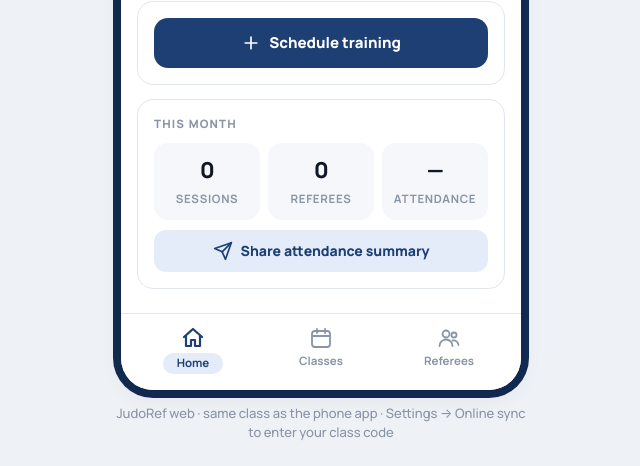
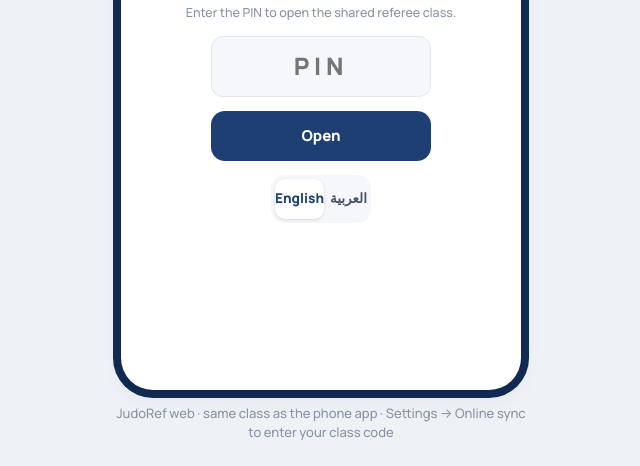
Before and after one commit to dragonemprorx90/judoref-web, a plain HTML site: page index.html in a window 1280 px wide. Shown: the part 334-800 px from the top of the page, without its empty margins (319-959 px from the left). Drawn offline with Linux system fonts and the light colour scheme.

Commit message:
JudoRef web v2.3: PIN gate, auto sync

```diff
--- a/index.html
+++ b/index.html
@@ -192,7 +192,7 @@
  autosave:"Changes are saved automatically.",about:"Everything stays on this phone. You send every message yourself from WhatsApp.",
  confirmCancel:"Cancel this training?",confirmDel:"Delete this training? This cannot be undone.",confirmRemove:n=>`Remove ${n} from the list?`,
  sendNow:"Send this to the group now?",yesSend:"Yes, send",notNow:"Not now",saved:"Saved",restored:"Training restored",
- copied:"Copied",copyMsg:"Copy text instead",online:"Online sync",onlineOn:n=>`Connected — class "${n}"`,lastSync:w=>`Last sync: ${w}`,neverSync:"Last sync: never",classCode:"Class code",syncNow:"Sync now",shareCode:"Share class code",leave:"Leave class (keep data here)",leaveConfirm:"Stop syncing? The data stays in this browser.",left:"Left the class.",onlineHint:"Enter the class code from the phone app to see and edit the same class. Or create a new shared class here.",createClass:"Create shared class",joinClass:"Join with a code",className:"Class name",joinWarn:"Joining replaces the classes, referees and attendance in this browser with the shared class data.",created:"Shared class created.",joined:"Joined. Data downloaded.",syncing:"Syncing…",synced:"Synced",badCode:"Code not found. Check the 6 characters.",offline:"No internet — will sync later.",syncErr:m=>`Sync error: ${m}`,shareText:(n,c,u)=>`JudoRef class "${n}"\nClass code: ${c}\n\nOpen ${u} and enter the code (Android: install JudoRef, Settings → Join with a code).`,aboutWeb:"Data is kept in this browser and in the shared class. Messages are sent by you from WhatsApp.",waSim:"",waPick:"Choose a chat",waGroup:"Judo Referees 🥋",waSend:"Send ➤",waBack:"Back to JudoRef",
+ pinHint:"Enter the PIN to open the shared referee class.",pinEnter:"Open",copied:"Copied",copyMsg:"Copy text instead",online:"Online sync",onlineOn:n=>`Connected — class "${n}"`,lastSync:w=>`Last sync: ${w}`,neverSync:"Last sync: never",classCode:"Class code",syncNow:"Sync now",shareCode:"Share link + PIN",leave:"Sign out of this browser",leaveConfirm:"Sign out? The data is removed from this browser (it stays in the shared database).",left:"Left the class.",onlineHint:"Everything syncs automatically with the phone app. Works offline; changes are sent when there is internet.",createClass:"Create shared class",joinClass:"Join with a code",className:"Class name",joinWarn:"Joining replaces the classes, referees and attendance in this browser with the shared class data.",created:"Shared class created.",joined:"Joined. Data downloaded.",syncing:"Syncing…",synced:"Synced",badCode:"Wrong PIN.",offline:"No internet — will sync later.",syncErr:m=>`Sync error: ${m}`,shareText:(n,c,u)=>`JudoRef\nOpen ${u} and enter the PIN: ${c}`,aboutWeb:"Data is kept in this browser and in the shared class. Messages are sent by you from WhatsApp.",waSim:"",waPick:"Choose a chat",waGroup:"Judo Referees 🥋",waSend:"Send ➤",waBack:"Back to JudoRef",
  removeWhich:"Remove which entry?",trainingRestoredMsg:"Training restored (no longer cancelled)"},
 ar:{home:"الرئيسية",classes:"التمارين",referees:"الحكام",settings:"الإعدادات",next:"التمرين القادم",none:"لا يوجد تمرين مجدول",
  schedule:"جدولة تمرين",sendRem:"إرسال تذكير",takeAtt:"تسجيل الحضور",editAtt:"تعديل الحضور",today:"اليوم",
@@ -222,7 +222,7 @@
  autosave:"تُحفظ التغييرات تلقائيًا.",about:"كل البيانات على هذا الهاتف فقط. أنت من يرسل كل رسالة من واتساب.",
  confirmCancel:"إلغاء هذا التمرين؟",confirmDel:"حذف هذا التمرين؟ لا يمكن التراجع.",confirmRemove:n=>`إزالة ${n} من القائمة؟`,
  sendNow:"إرسال هذا إلى المجموعة الآن؟",yesSend:"نعم، أرسل",notNow:"ليس الآن",saved:"تم الحفظ",restored:"أُعيد التمرين",
- copied:"تم النسخ",copyMsg:"نسخ النص بدلاً من ذلك",online:"المزامنة عبر الإنترنت",onlineOn:n=>`متصل — الصف "${n}"`,lastSync:w=>`آخر مزامنة: ${w}`,neverSync:"آخر مزامنة: لم تتم بعد",classCode:"رمز الصف",syncNow:"مزامنة الآن",shareCode:"مشاركة رمز الصف",leave:"مغادرة الصف (الاحتفاظ بالبيانات هنا)",leaveConfirm:"إيقاف المزامنة؟ تبقى البيانات في هذا المتصفح.",left:"تمت مغادرة الصف.",onlineHint:"أدخل رمز الصف من تطبيق الهاتف لرؤية نفس الصف وتعديله، أو أنشئ صفاً مشتركاً جديداً هنا.",createClass:"إنشاء صف مشترك",joinClass:"الانضمام برمز",className:"اسم الصف",joinWarn:"الانضمام يستبدل التمارين والحكام والحضور في هذا المتصفح ببيانات الصف المشترك.",created:"تم إنشاء الصف المشترك.",joined:"تم الانضمام وتنزيل البيانات.",syncing:"جارٍ المزامنة…",synced:"تمت المزامنة",badCode:"الرمز غير موجود. تحقق من الأحرف الستة.",offline:"لا يوجد إنترنت — ستتم المزامنة لاحقاً.",syncErr:m=>`خطأ في المزامنة: ${m}`,shareText:(n,c,u)=>`صف JudoRef "${n}"\nرمز الصف: ${c}\n\nافتح ${u} وأدخل الرمز (أندرويد: ثبّت JudoRef ثم الإعدادات ← الانضمام برمز).`,aboutWeb:"تُحفظ البيانات في هذا المتصفح وفي الصف المشترك. أنت من يرسل الرسائل من واتساب.",waSim:"",waPick:"اختر محادثة",waGroup:"حكام الجودو 🥋",waSend:"إرسال ➤",waBack:"العودة إلى JudoRef",
+ pinHint:"أدخل الرمز لفتح صف الحكام المشترك.",pinEnter:"فتح",copied:"تم النسخ",copyMsg:"نسخ النص بدلاً من ذلك",online:"المزامنة عبر الإنترنت",onlineOn:n=>`متصل — الصف "${n}"`,lastSync:w=>`آخر مزامنة: ${w}`,neverSync:"آخر مزامنة: لم تتم بعد",classCode:"رمز الصف",syncNow:"مزامنة الآن",shareCode:"مشاركة الرابط والرمز",leave:"تسجيل الخروج من هذا المتصفح",leaveConfirm:"تسجيل الخروج؟ تُزال البيانات من هذا المتصفح (تبقى في قاعدة البيانات المشتركة).",left:"تمت مغادرة الصف.",onlineHint:"تتم مزامنة كل شيء تلقائياً مع تطبيق الهاتف. يعمل بدون إنترنت وتُرسل التغييرات عند توفره.",createClass:"إنشاء صف مشترك",joinClass:"الانضمام برمز",className:"اسم الصف",joinWarn:"الانضمام يستبدل التمارين والحكام والحضور في هذا المتصفح ببيانات الصف المشترك.",created:"تم إنشاء الصف المشترك.",joined:"تم الانضمام وتنزيل البيانات.",syncing:"جارٍ المزامنة…",synced:"تمت المزامنة",badCode:"الرمز غير صحيح.",offline:"لا يوجد إنترنت — ستتم المزامنة لاحقاً.",syncErr:m=>`خطأ في المزامنة: ${m}`,shareText:(n,c,u)=>`JudoRef\nافتح ${u} وأدخل الرمز: ${c}`,aboutWeb:"تُحفظ البيانات في هذا المتصفح وفي الصف المشترك. أنت من يرسل الرسائل من واتساب.",waSim:"",waPick:"اختر محادثة",waGroup:"حكام الجودو 🥋",waSend:"إرسال ➤",waBack:"العودة إلى JudoRef",
  removeWhich:"أي سجل تريد إزالته؟",trainingRestoredMsg:"أُعيد التمرين (لم يعد ملغى)"}
 };
 const SEGN={en:{refereeing:"Refereeing",technique:"Technique",kata:"Kata",warmup:"Warm-up",randori:"Randori"},ar:{refereeing:"تحكيم",technique:"تكنيك",kata:"كاتا",warmup:"إحماء",randori:"راندوري"}};
@@ -404,10 +404,8 @@
 function settingsView(){const tt=t();
   const segs=(cur,opts,attr)=>`<div class="seg">${opts.map(([k,l])=>`<button class="${cur===k?"on":""}" data-${attr}="${k}">${l}</button>`).join("")}</div>`;
   const on=!!S.sync.code;const last=S.sync.last?new Date(S.sync.last).toLocaleString(loc(),{weekday:"short",day:"numeric",month:"short",hour:"numeric",minute:"2-digit"}):null;
-  const online=on?`<div style="font-weight:700">${tt.onlineOn(esc(S.sync.name||""))}</div><div class="tiny">${last?tt.lastSync(last):tt.neverSync}${S.sync.err?"<br>⚠ "+esc(S.sync.err):""}</div>
-      <div class="field"><label>${tt.classCode}</label><div style="font-size:26px;font-weight:800;letter-spacing:.12em">${esc(S.sync.code)}</div></div>
-      <button class="btn primary sm" data-sync="now">${tt.syncNow}</button><button class="btn ghost sm" data-sync="share">${tt.shareCode}</button><button class="btn ghost sm" data-sync="leave" style="color:var(--bad)">${tt.leave}</button>`
-    :`<div class="tiny">${tt.onlineHint}</div><button class="btn primary sm" data-sync="create">${tt.createClass}</button><button class="btn tonal sm" data-sync="join">${tt.joinClass}</button>`;
+  const online=`<div class="tiny">${tt.onlineHint}</div><div class="tiny">${last?tt.lastSync(last):tt.neverSync}${S.sync.err?"<br>⚠ "+esc(S.sync.err):""}</div>
+      <button class="btn primary sm" data-sync="now">${tt.syncNow}</button><button class="btn ghost sm" data-sync="share">${tt.shareCode}</button><button class="btn ghost sm" data-sync="leave" style="color:var(--bad)">${tt.leave}</button>`;
   return bar(tt.settings,{back:"back"})+`<div class="scroll"><div class="tiny">${tt.autosave}</div>
    <div class="card"><div class="eyebrow">${tt.online}</div>${online}</div>
    <div class="card"><div class="eyebrow">${tt.sLang}</div>${segs(S.msgLang,[["both",tt.lBoth],["ar",tt.lAr],["en",tt.lEn]],"msglang")}<div class="eyebrow" style="margin-top:6px">${tt.appLang}</div>${segs(S.ui,[["en","English"],["ar","العربية"]],"uilang")}</div>
@@ -450,9 +448,15 @@
 const stack=[];
 function go(view){stack.push(S.view);S.view=view;render();}
 function back(){S.view=stack.pop()||{name:"home"};render();}
+function pinView(){const tt=t();return `<div class="scroll" style="justify-content:center;display:flex;flex-direction:column;align-items:center;text-align:center;padding:32px 24px;gap:14px">
+   <div style="font-size:56px">🥋</div><div style="font-size:26px;font-weight:800">JudoRef</div><div class="tiny">${tt.pinHint}</div>
+   <input class="input" id="f-pin" maxlength="8" autocapitalize="characters" autocomplete="off" placeholder="PIN" style="text-align:center;font-size:24px;font-weight:800;letter-spacing:.2em;text-transform:uppercase;max-width:220px">
+   <button class="btn primary" data-pin style="max-width:220px">${tt.pinEnter}</button>
+   <div class="seg" style="max-width:220px">${["en","ar"].map(k=>`<button class="${S.ui===k?"on":""}" data-uilang="${k}">${k==="en"?"English":"العربية"}</button>`).join("")}</div></div>`;}
 function render(){
   const app=document.getElementById("app");app.setAttribute("dir",S.ui==="ar"?"rtl":"ltr");app.lang=S.ui;
   const v=S.view;let html="";
+  if(!S.sync.code){html=pinView();if(S.sheet)html+=`<div class="sheet-wrap"><div class="sheet"><div class="grab"></div>${S.sheet.html}</div></div>`;if(S.toast)html+=`<div class="toast">${S.toast}</div>`;app.innerHTML=html;save();return;}
   if(v.name==="home")html=homeView();else if(v.name==="classes")html=classesView();else if(v.name==="referees")html=refereesView();
   else if(v.name==="session")html=sessionView(v.id);else if(v.name==="edit")html=editView();else if(v.name==="att")html=attView(v.id);
   else if(v.name==="ref")html=refView(v.id);else if(v.name==="msg")html=msgView();else if(v.name==="settings")html=settingsView();
@@ -460,6 +464,7 @@
   if(S.toast)html+=`<div class="toast">${S.toast}</div>`;
   app.innerHTML=html;
   save();
+  clearTimeout(render._t);render._t=setTimeout(()=>Sync.kick(),1500);
 }
 function openMsg(kind,sid){M={kind,sid,lang:S.msgLang,text:"",waStep:null};M.text=buildMsg(kind,S.sessions.find(x=>x.id===sid),M.lang);M.gen=M.text;go({name:"msg"});}
 function startEdit(s){E=s?{id:s.id,date:s.date,time:s.time,notes:s.notes,status:s.status,segs:s.segs.map(p=>[...p]),orig:JSON.stringify([s.date,s.time,s.segs])}
@@ -478,7 +483,7 @@
 
 document.getElementById("app").addEventListener("click",ev=>{
   if(ev.target.classList&&ev.target.classList.contains("sheet-wrap")){closeSheet();return;} /* tap on the dim backdrop closes the sheet */
-  const el=ev.target.closest("[data-tab],[data-go],[data-open],[data-msg],[data-att],[data-ref],[data-add-ref],[data-restore],[data-edit],[data-cancel],[data-del],[data-marksent],[data-dellog],[data-step],[data-rmpart],[data-addpart],[data-save],[data-mark],[data-allpresent],[data-finish],[data-editref],[data-rmref],[data-kind],[data-lang],[data-openwa],[data-copymsg],[data-sync],[data-brk],[data-msglang],[data-uilang],[data-toast],[data-act]");
+  const el=ev.target.closest("[data-tab],[data-go],[data-open],[data-msg],[data-att],[data-ref],[data-add-ref],[data-restore],[data-edit],[data-cancel],[data-del],[data-marksent],[data-dellog],[data-step],[data-rmpart],[data-addpart],[data-save],[data-mark],[data-allpresent],[data-finish],[data-editref],[data-rmref],[data-kind],[data-lang],[data-openwa],[data-copymsg],[data-sync],[data-pin],[data-brk],[data-msglang],[data-uilang],[data-toast],[data-act]");
   if(!el)return;const d=el.dataset,tt=t();
   if(d.act!==undefined){const a=d.act;const s=S.sheet;S.sheet=null;if(a!=="close"&&s&&s.actions&&s.actions[a])s.actions[a]();else render();return;}
   if(d.tab){S.tab=d.tab;stack.length=0;S.view={name:d.tab};render();return;}
@@ -515,10 +520,12 @@
     else{window.open("https://wa.me/?text="+encodeURIComponent(M.text),"_blank");askSent();}
     return;}
   if(d.copymsg!==undefined){M.text=document.getElementById("f-msg").value;navigator.clipboard&&navigator.clipboard.writeText(M.text).then(()=>toast(tt.copied),()=>{});return;}
+  if(d.pin!==undefined){const tt=t();const c=(document.getElementById("f-pin").value||"").trim().toUpperCase();if(!c)return;toast(tt.syncing);
+    Sync.join(c).then(()=>{save();stack.length=0;S.view={name:"home"};render();toast(tt.synced);}).catch(e=>toast(Sync.friendly(e)));return;}
   if(d.sync){const tt=t();
     if(d.sync==="now"){toast(tt.syncing);Sync.kick((ok,m)=>toast(ok?tt.synced:m));return;}
     if(d.sync==="share"){const text=tt.shareText(S.sync.name||"JudoRef",S.sync.code,Sync.WEB);if(navigator.share)navigator.share({text}).catch(()=>{});else window.open("https://wa.me/?text="+encodeURIComponent(text),"_blank");return;}
-    if(d.sync==="leave"){confirmSheet(tt.leaveConfirm,tt.leave,()=>{Sync.leave();render();toast(tt.left);},{danger:true});return;}
+    if(d.sync==="leave"){confirmSheet(tt.leaveConfirm,tt.leave,()=>{Sync.leave();S.referees=[];S.sessions=[];S.attendance={};S.attMeta={};S.log=[];S.tomb=[];stack.length=0;S.view={name:"home"};render();},{danger:true});return;}
     if(d.sync==="export"){const o={app:"JudoRef",version:4,web:true,exportedAt:Date.now(),data:{referees:S.referees,sessions:S.sessions,attendance:S.attendance,log:S.log}};const a=document.createElement("a");a.href="data:application/json;charset=utf-8,"+encodeURIComponent(JSON.stringify(o,null,2));a.download="judoref-backup-"+isoToday+".json";a.click();return;}
     if(d.sync==="create"){sheet(`<h3>${tt.createClass}</h3><div class="field"><label>${tt.className}</label><input class="input" id="f-cls" value="JudoRef"></div><div class="row-btns"><button class="btn ghost sm" data-act="close">${tt.cancel}</button><button class="btn primary sm" data-act="ok">${tt.createClass}</button></div>`,
       {ok:()=>{const n=document.getElementById("f-cls").value.trim()||"JudoRef";toast(tt.syncing);Sync.create(n).then(()=>{save();render();toast(tt.created);}).catch(e=>toast(Sync.friendly(e)));}});setTimeout(()=>document.getElementById("f-cls")?.focus(),50);return;}
@@ -529,6 +536,7 @@
   if(d.uilang){S.ui=d.uilang;render();return;}
   if(d.toast){toast(d.toast);return;}
 });
+document.getElementById("app").addEventListener("keydown",ev=>{if(ev.key==="Enter"&&ev.target.id==="f-pin"){ev.preventDefault();document.querySelector("[data-pin]").click();}});
 document.getElementById("app").addEventListener("change",ev=>{const el=ev.target;if(el.id==="f-rem"){S.reminder=el.value;toast(t().saved);}if(el.id==="f-date"||el.id==="f-time"){syncEdit();render();}});
 function syncEdit(){if(!E)return;const d=document.getElementById("f-date"),tm=document.getElementById("f-time"),n=document.getElementById("f-notes");if(d)E.date=d.value||E.date;if(tm)E.time=tm.value||E.time;if(n)E.notes=n.value;}
 render();Sync.kick();
```
